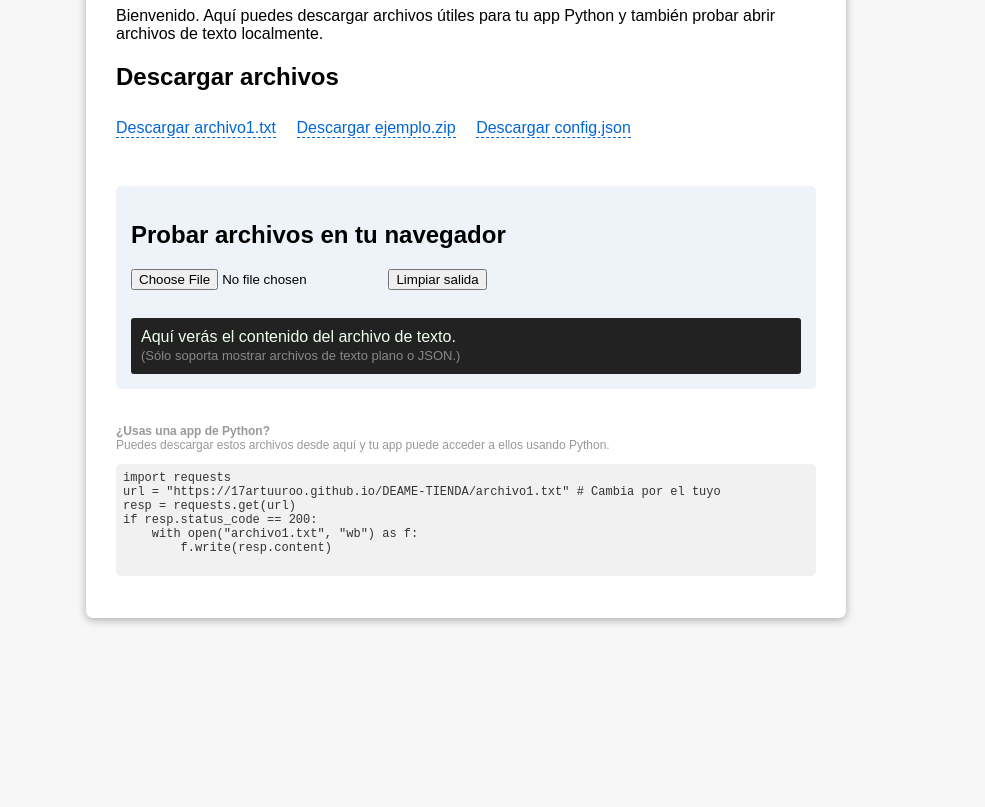
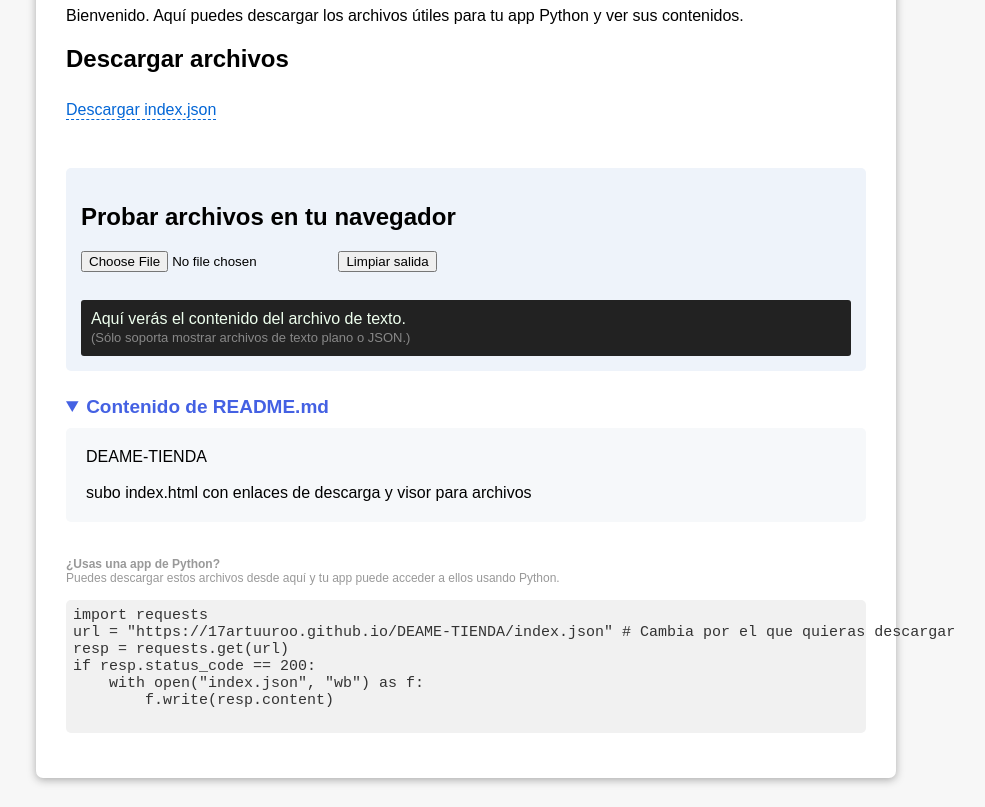
Before and after one commit to 17artuuroo/DEAME-TIENDA, a plain HTML site: page index.html in a window 1280 px wide. Shown: the part 143-950 px from the top of the page, without its empty margins (174-1159 px from the left). Before the commit the page ends 801 px from the top, so only its background shows below. Drawn offline with Linux system fonts and the light colour scheme.

Commit message:
Updated index.html with new content.

```diff
--- a/index.html
+++ b/index.html
@@ -5,7 +5,7 @@
     <title>DEAME TIENDA</title>
     <style>
         body { font-family: Arial, sans-serif; background: #f7f7f7; margin: 0; padding: 0; }
-        .container { max-width: 700px; margin: 40px auto; background: #fff; padding: 30px; box-shadow: 0 2px 8px #aaa; border-radius: 7px; }
+        .container { max-width: 800px; margin: 40px auto; background: #fff; padding: 30px; box-shadow: 0 2px 8px #aaa; border-radius: 7px; }
         h1 { color: #4461e3; }
         .files { margin-bottom: 40px; }
         .files a { display: inline-block; margin: 8px 16px 8px 0; color: #0366d6; text-decoration: none; border-bottom: 1px dashed #0366d6;}
@@ -14,20 +14,20 @@
         .file-loader input[type="file"] { margin-bottom: 10px; }
         .output { margin-top: 18px; background: #222; color: #efe; padding: 10px; border-radius: 3px; max-height: 250px; overflow-y: auto; font-size: 16px;}
         .small { color: #888; font-size: 13px; margin-top: 10px;}
+        details { margin-top: 25px; }
+        summary { font-weight: bold; cursor: pointer; color: #4461e3; font-size: 19px;}
+        pre, code { font-size: 15px; background: #f2f2f2; color: #223; border-radius: 4px; padding: 7px; }
+        .readme-content { background: #f6f8fa; border-radius: 5px; padding: 20px; margin-top: 10px;}
     </style>
 </head>
 <body>
     <div class="container">
         <h1>DEAME TIENDA</h1>
-        <p>Bienvenido. Aquí puedes descargar archivos útiles para tu app Python y también probar abrir archivos de texto localmente.</p>
+        <p>Bienvenido. Aquí puedes descargar los archivos útiles para tu app Python y ver sus contenidos.</p>
 
         <div class="files">
             <h2>Descargar archivos</h2>
-            <!-- Cambia los nombres/paths de abajo según tus archivos -->
-            <a href="archivo1.txt" download>Descargar archivo1.txt</a>
-            <a href="ejemplo.zip" download>Descargar ejemplo.zip</a>
-            <a href="config.json" download>Descargar config.json</a>
-            <!-- Agrega más enlaces si subes más archivos -->
+            <a href="index.json" download>Descargar index.json</a>
         </div>
 
         <div class="file-loader">
@@ -38,15 +38,25 @@
             <span class="small">(Sólo soporta mostrar archivos de texto plano o JSON.)</span>
             </div>
         </div>
+
+        <details open>
+          <summary>Contenido de README.md</summary>
+          <div class="readme-content">
+                DEAME-TIENDA<br>
+                <br>
+                subo index.html con enlaces de descarga y visor para archivos
+          </div>
+        </details>
+
         <div style="margin-top:35px; font-size:12px; color:#999;">
             <strong>¿Usas una app de Python?</strong> <br>
             Puedes descargar estos archivos desde aquí y tu app puede acceder a ellos usando Python. <br>
             <pre style="background:#f1f1f1; color:#333; padding:7px; border-radius:5px;">
 import requests
-url = "https://17artuuroo.github.io/DEAME-TIENDA/archivo1.txt" # Cambia por el tuyo
+url = "https://17artuuroo.github.io/DEAME-TIENDA/index.json" # Cambia por el que quieras descargar
 resp = requests.get(url)
 if resp.status_code == 200:
-    with open("archivo1.txt", "wb") as f:
+    with open("index.json", "wb") as f:
         f.write(resp.content)
             </pre>
         </div>
```
